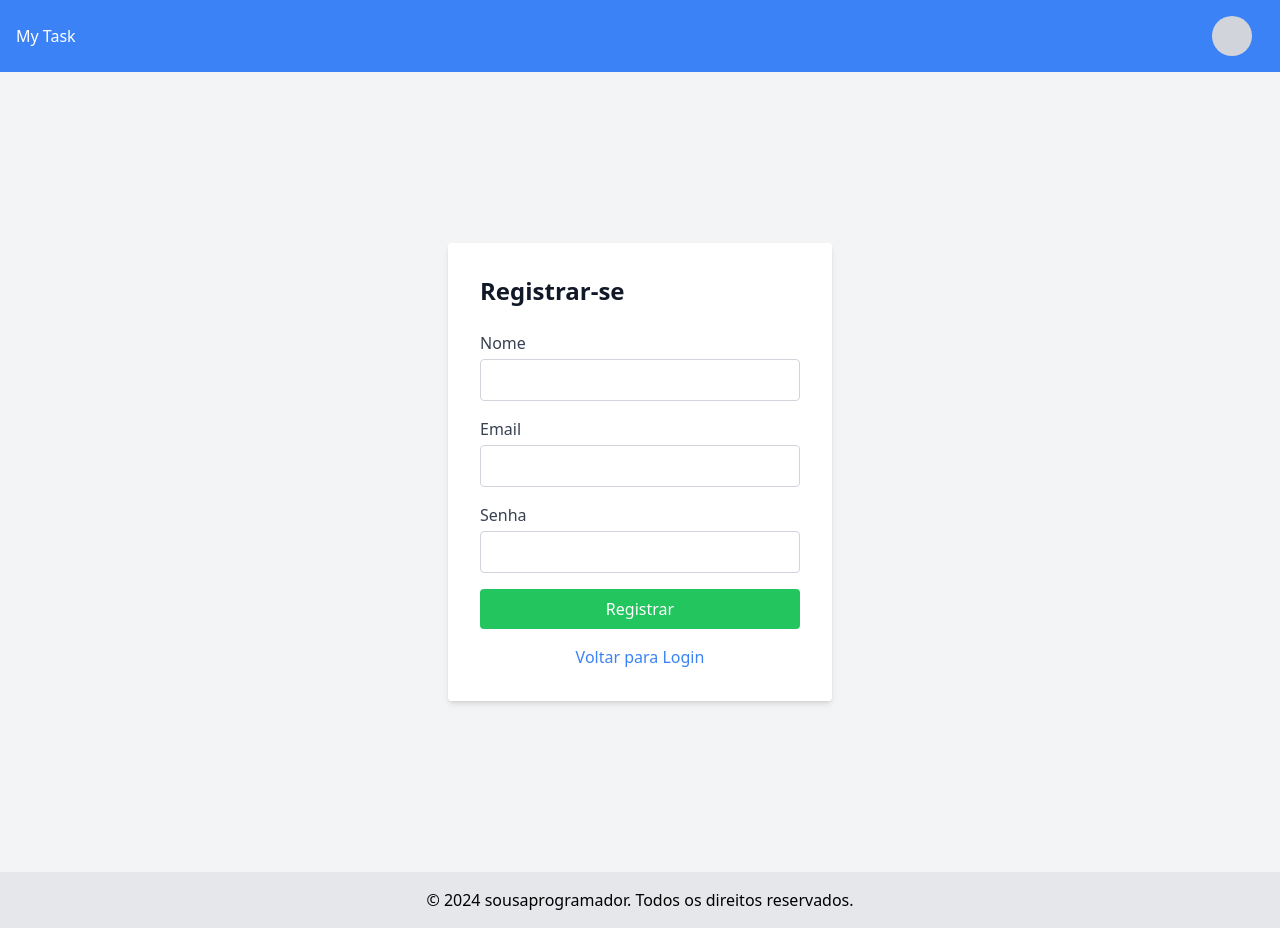
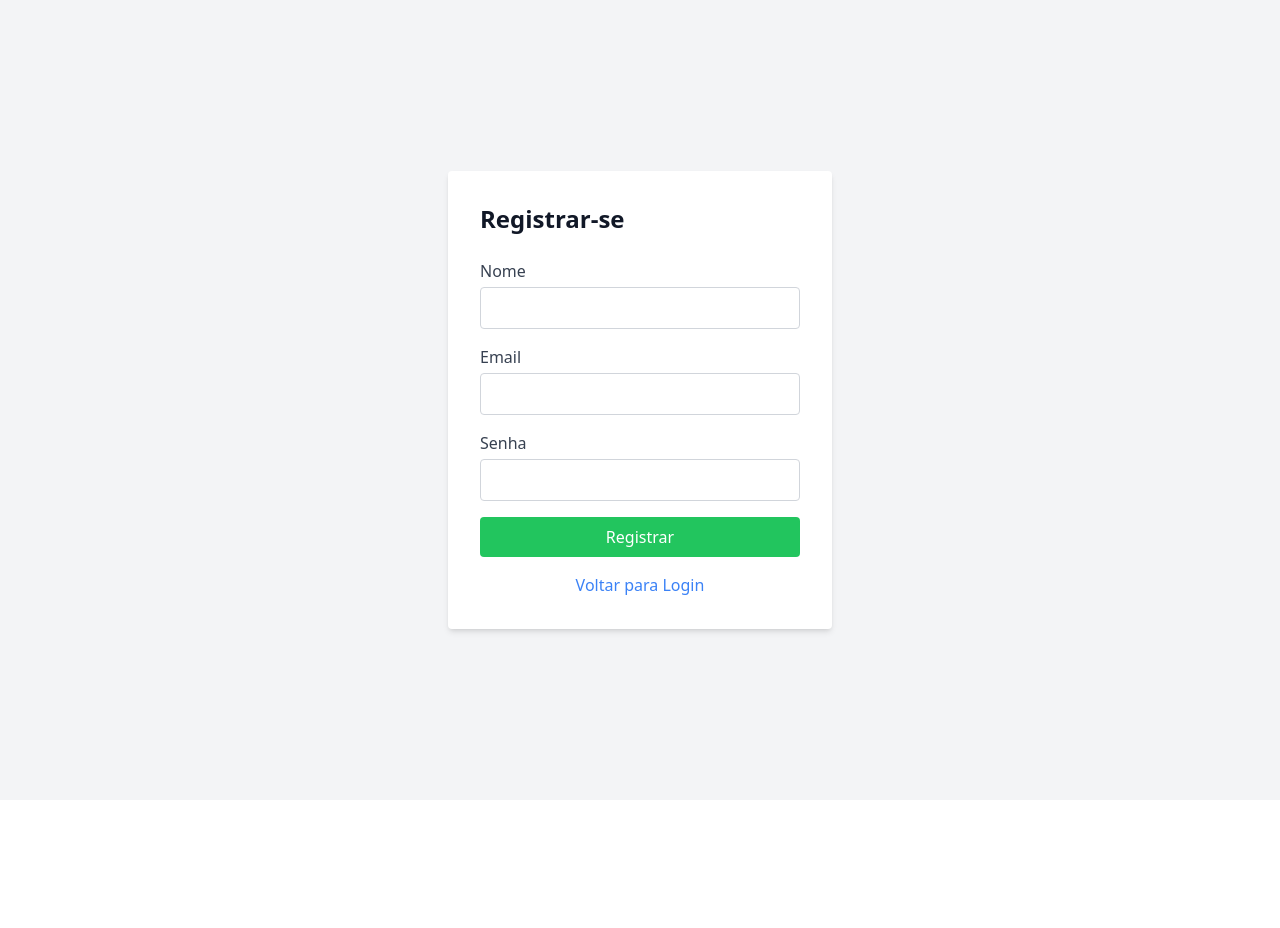
Before and after one commit to sousaprogramador/todo-task-front, a React (Create React App) app: page /register in a window 1280 px wide. After the commit the page ends 800 px from the top, so only its background shows below. Built offline with nearby package versions, Linux system fonts and the light colour scheme; no server answers.

Commit message:
merge to main

```diff
--- a/package.json
+++ b/package.json
@@ -13,6 +13,7 @@
     "react-modal": "^3.16.1",
     "react-router-dom": "^6.26.1",
     "react-scripts": "5.0.1",
+    "react-toastify": "^10.0.5",
     "web-vitals": "^2.1.4",
     "yup": "^1.4.0"
   },
--- a/src/App.js
+++ b/src/App.js
@@ -11,19 +11,25 @@ import PrivateRoute from './components/PrivateRoute';
 import Login from './pages/Login';
 import Register from './pages/Register';
 import ForgotPassword from './pages/ForgotPassword';
-import Tasks from './pages/Tasks'; // Página de tarefas
+import Tasks from './pages/Tasks';
 import { TaskProvider } from './context/TaskContext';
 import { AuthProvider } from './context/AuthContext';
+import { ToastContainer } from 'react-toastify';
+import 'react-toastify/dist/ReactToastify.css';
 
 function AppLayout({ children }) {
   const location = useLocation();
-  const isLoginPage = location.pathname === '/login';
+  const isAuthPage =
+    location.pathname === '/login' ||
+    location.pathname === '/register' ||
+    location.pathname === '/forgot-password';
 
   return (
     <div className='flex flex-col min-h-screen'>
-      {!isLoginPage && <Header />}
+      {!isAuthPage && <Header />}
       <main className='flex-grow'>{children}</main>
-      {!isLoginPage && <Footer />}
+      {!isAuthPage && <Footer />}
+      <ToastContainer />
     </div>
   );
 }
--- a/src/components/TaskModal.js
+++ b/src/components/TaskModal.js
@@ -1,4 +1,5 @@
 import React, { useState, useEffect } from 'react';
+import { toast } from 'react-toastify';
 import * as Yup from 'yup';
 
 function TaskModal({ isOpen, onRequestClose, editingTask, onSave }) {
@@ -42,8 +43,14 @@ function TaskModal({ isOpen, onRequestClose, editingTask, onSave }) {
     try {
       await validationSchema.validate(taskData, { abortEarly: false });
       onSave(taskData);
+      toast.success(
+        editingTask
+          ? 'Tarefa atualizada com sucesso!'
+          : 'Tarefa adicionada com sucesso!'
+      );
       onRequestClose();
     } catch (err) {
+      toast.error(err.message);
       const validationErrors = {};
       err.inner.forEach((error) => {
         validationErrors[error.path] = error.message;
--- a/src/pages/Login.js
+++ b/src/pages/Login.js
@@ -4,13 +4,13 @@ import { yupResolver } from '@hookform/resolvers/yup';
 import * as Yup from 'yup';
 import { useAuth } from '../context/AuthContext';
 import { useNavigate, Link } from 'react-router-dom';
+import { toast } from 'react-toastify';
 
 function Login() {
   const { login } = useAuth();
   const navigate = useNavigate();
   const [error, setError] = useState('');
 
-  // Esquema de validação
   const validationSchema = Yup.object().shape({
     email: Yup.string().email('Email inválido').required('Email é obrigatório'),
     senha: Yup.string().required('Senha é obrigatória'),
@@ -27,9 +27,11 @@ function Login() {
   const onSubmit = async (data) => {
     const isAuthenticated = await login(data.email, data.senha);
     if (isAuthenticated) {
+      toast.success('Login realizado com sucesso!');
       navigate('/');
     } else {
       setError('Credenciais inválidas');
+      toast.error('Erro ao realizar login. Verifique suas credenciais.');
     }
   };
 
--- a/src/pages/Register.js
+++ b/src/pages/Register.js
@@ -2,6 +2,7 @@ import React from 'react';
 import { useForm } from 'react-hook-form';
 import { yupResolver } from '@hookform/resolvers/yup';
 import * as Yup from 'yup';
+import { toast } from 'react-toastify';
 import { useNavigate } from 'react-router-dom';
 import api from '../services/api';
 
@@ -29,9 +30,11 @@ function Register() {
   const onSubmit = async (data) => {
     try {
       await api.post('/user', data);
+      toast.success('Cadastro realizado com sucesso!');
       navigate('/');
     } catch (err) {
       console.error('Erro ao registrar:', err);
+      toast.error('Erro ao registrar. Tente novamente.');
     }
   };
 
```
Also changed, not shown: 1 other file (tests, documents, lock files or other folders).
